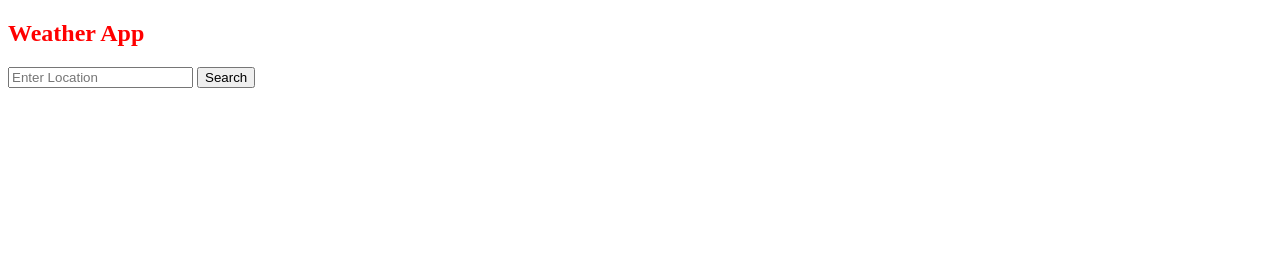
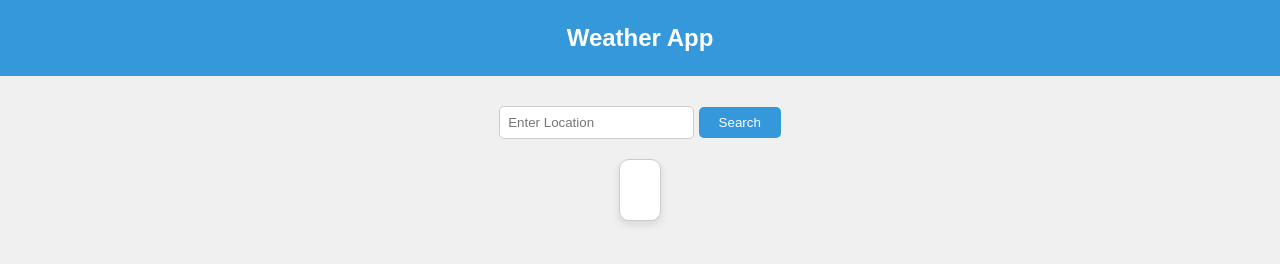
Before and after one commit to Toitw/weather-app-js, a website built with webpack: page src/index.html in a window 1280 px wide. Built offline with nearby package versions, Linux system fonts and the light colour scheme.

Commit message:
Added main style

```diff
--- a/src/index.js
+++ b/src/index.js
@@ -1,6 +1,5 @@
 import './style.css';
 import './index.js';
-import './weather.js';
 import './example.json';
 
 console.log('Hello World!');
--- a/src/style.css
+++ b/src/style.css
@@ -1,3 +1,74 @@
-h1 {
+/* Basic reset and general styling */
+body {
+    font-family: Arial, sans-serif;
+    margin: 0;
+    padding: 0;
+    background-color: #f0f0f0;
+  }
+
+  h1 {
+    text-align: center;
+    margin: 0;
+    padding: 1em 0;
+    background-color: #3498db;
+    color: white;
+  }
+
+  main {
+    display: flex;
+    flex-direction: column;
+    align-items: center;
+    margin-top: 30px;
+  }
+
+  .search-container {
+    text-align: center;
+    margin-bottom: 20px;
+  }
+
+  input[type="text"] {
+    padding: 8px;
+    border: 1px solid #ccc;
+    border-radius: 5px;
+  }
+
+  button {
+    padding: 8px 20px;
+    border: none;
+    border-radius: 5px;
+    background-color: #3498db;
+    color: white;
+    cursor: pointer;
+  }
+
+  button:hover {
+    background-color: #2980b9;
+  }
+
+  .weather-display {
+    text-align: center;
+    padding: 20px;
+    border: 1px solid #ccc;
+    border-radius: 10px;
+    background-color: white;
+    box-shadow: 0 4px 8px rgba(0, 0, 0, 0.1);
+  }
+
+  .error-message {
     color: red;
-}
+    font-weight: bold;
+    margin-top: 10px;
+  }
+
+  /* Adjust the specific weather information display */
+  .weather-info {
+    margin-top: 20px;
+    font-size: 18px;
+  }
+
+  #locationName {
+    font-size: 24px;
+    margin-bottom: 10px;
+  }
+
+  /* You might want to add more styles for different weather conditions and temperature displays */
--- a/webpack.config.js
+++ b/webpack.config.js
@@ -5,7 +5,6 @@ module.exports = {
   mode: 'development',
   entry: {
     index: './src/index.js',
-    weather: './src/weather.js',
     api: './src/api.js',
     ui: './src/ui.js',
     conversion: './src/conversion.js',
```
Also changed, not shown: src/weather.js (deleted, +0 -15 lines), dist/index.bundle.js, dist/index.html, dist/weather.bundle.js (deleted).
